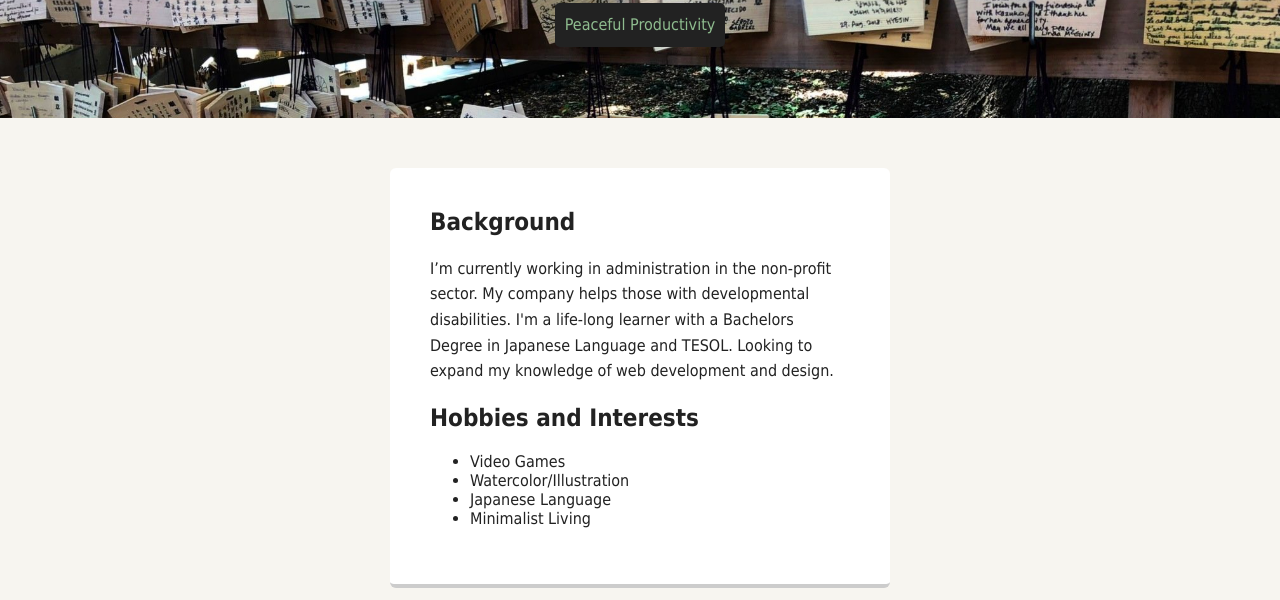
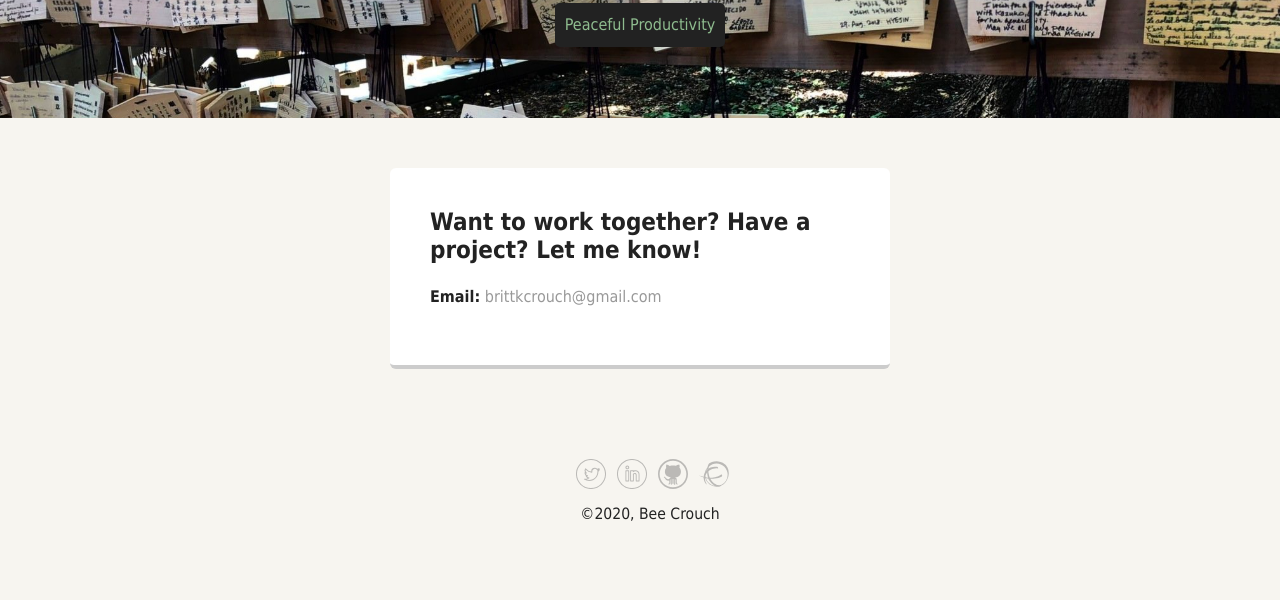
Before and after one commit to constbeecoding/profile-project, a plain HTML site: page contact.html in a window 1280 px wide. Shown: the part 352-952 px from the top of the page. Drawn offline with Linux system fonts and the light colour scheme; a web font is replaced by a local one.

Commit message:
Adjusted Contact Page, Fixed Validator Errors

```diff
--- a/contact.html
+++ b/contact.html
@@ -1,11 +1,14 @@
 <!doctype html>
 <html lang="en">
+
 <head>
   <meta charset="utf-8">
   <title>Bee Crouch's Profile</title>
   <meta name="viewport" content="width=device-width, initial-scale=1.0">
   <link rel="stylesheet" href="styles.css">
-  <link href="https://fonts.googleapis.com/css?family=Muli%7CRoboto:400,300,500,700,900" rel="stylesheet"></head>
+  <link href="https://fonts.googleapis.com/css?family=Muli%7CRoboto:400,300,500,700,900" rel="stylesheet">
+</head>
+
 <body>
 
   <div class="main-nav">
@@ -26,18 +29,10 @@
 
   <main class="flex">
 
-
     <div class="card">
       <section>
-          <h2>Background</h2>
-          <p>I’m currently working in administration in the non-profit sector. My company helps those with developmental disabilities. I'm a life-long learner with a Bachelors Degree in Japanese Language and TESOL. Looking to expand my knowledge of web development and design. </p>
-          <h2>Hobbies and Interests</h2>
-          <ul>
-            <li>Video Games</li>
-            <li>Watercolor/Illustration</li>
-            <li>Japanese Language</li>
-            <li>Minimalist Living</li>
-          </ul>
+        <h2>Want to work together? Have a project? Let me know!</h2>
+        <p><strong>Email:</strong> <a href="mailto:brittkcrouch@gmail.com?subject=Hello%20fellow%20human!">brittkcrouch@gmail.com</a></p>
       </section>
     </div>
 
@@ -49,7 +44,8 @@
       <li><a href="https://github.com/beekcrouch" class="social github">Github</a></li>
       <li><a href="https://www.ravelry.com/people/lunabeebat" class="social ravelry">Ravelry</a></li>
     </ul>
-      <p class="copyright">&copy; 2020, Bee Crouch</p>
+    <p class="copyright">&copy;2020, Bee Crouch</p>
   </footer>
 </body>
+
 </html>
--- a/styles.css
+++ b/styles.css
@@ -11,18 +11,18 @@ body {
   color: #222;
   background: #f7f5f0;
 }
+
 /* Link Styles */
-
 a {
   text-decoration: none;
   color: #999;
 }
+
 a:hover {
   color: #6633ff;
 }
 
 /* Section Styles */
-
 .main-nav {
   width: 100%;
   background: black;
@@ -31,6 +31,7 @@ a:hover {
   position: fixed;
   text-align: center;
 }
+
 .nav {
   display: flex;
   justify-content: space-around;
@@ -45,26 +46,31 @@ a:hover {
   margin-right: auto;
   color: #8fbc8f;
 }
+
 .nav li {
   padding: 5px 10px 10px 10px;
 }
+
 .nav a {
   transition: all .5s;
 }
+
 .nav a:hover {
   color: #8fbc8f
 }
 
 header {
   text-align: center;
-  background: url('images/background.jpg') no-repeat top center ;
+  background: url('images/background.jpg') no-repeat top center;
   background-size: cover;
   overflow: hidden;
   padding-top: 60px;
 }
+
 header {
   line-height: 1.5;
 }
+
 header .profile-image {
   margin-top: 50px;
   width: 150px;
@@ -73,9 +79,11 @@ header .profile-image {
   border: 2px solid #8fbc8f;
   transition: all 1s;
 }
+
 header .profile-image:hover {
   transform: scaleX(1.5) scaleY(1.5) rotate(360deg);
 }
+
 .tag {
   background-color: #222;
   color: #8fbc8f;
@@ -84,10 +92,12 @@ header .profile-image:hover {
   display: table;
   margin: 10px auto;
 }
+
 .location {
   background-color: #222;
   color: #8fbc8f;
 }
+
 .card {
   margin: 30px;
   padding: 20px 40px 40px;
@@ -98,24 +108,23 @@ header .profile-image:hover {
   border-radius: 6px;
   transition: all .5s;
 }
+
 .card:hover {
   border-color: #8fbc8f;
 }
 
 .home-image {
   border-radius: 30px;
-  display: center;
-  height:200px;
+  height: 200px;
   width: 200px;
-
 }
 
-.videocard{
+.videocard {
   margin: 30px;
   padding: 20px 40px 40px;
   max-width: 800px;
   text-align: center;
-  text-shadow:2px 2px 5px #8fbc8f;
+  text-shadow: 2px 2px 5px #8fbc8f;
   background: #fff;
   border-bottom: 4px solid #ccc;
   border-radius: 6px;
@@ -126,12 +135,10 @@ header .profile-image:hover {
   border-color: #8fbc8f;
 }
 
-.experience-image{
+.experience-image {
   border-radius: 30px;
- display: center;
- height:400px;
+  height: 400px;
   width: 400px;
-
 }
 
 ul.skills {
@@ -183,15 +190,19 @@ a.social {
   opacity: .4;
   transition: all .5s;
 }
+
 a.twitter {
   background-image: url(images/twitter.svg);
 }
+
 a.linkedin {
   background-image: url(images/linkedin.svg);
 }
+
 a.github {
   background-image: url(images/github.svg);
 }
+
 a.ravelry {
   background-image: url(images/ravelry.svg);
 }
@@ -199,15 +210,16 @@ a.ravelry {
 a.social:hover {
   opacity: 1;
 }
+
 .clearfix {
   clear: both;
 }
 
 /* Styles for larger screens */
 @media screen and (min-width: 720px) {
-
   .flex {
-      display: -ms-flexbox;      /* TWEENER - IE 10 */
+    display: -ms-flexbox;
+    /* TWEENER - IE 10 */
     display: flex;
     max-width: 1200px;
     -ms-flex-pack: distribute;
@@ -224,7 +236,6 @@ a.social:hover {
     padding: 0 30px;
   }
 
-
   main {
     padding-top: 20px;
   }
@@ -238,5 +249,4 @@ a.social:hover {
     max-width: 1200px;
     margin: 40px auto;
   }
-
 }
```
Also changed, not shown: experience.html (+7 -3 lines), index.html (+9 -5 lines), japanproject.html (+6 -2 lines), images/tag-symbol.png (deleted). Lines whose indentation alone changed are shown as unchanged.
